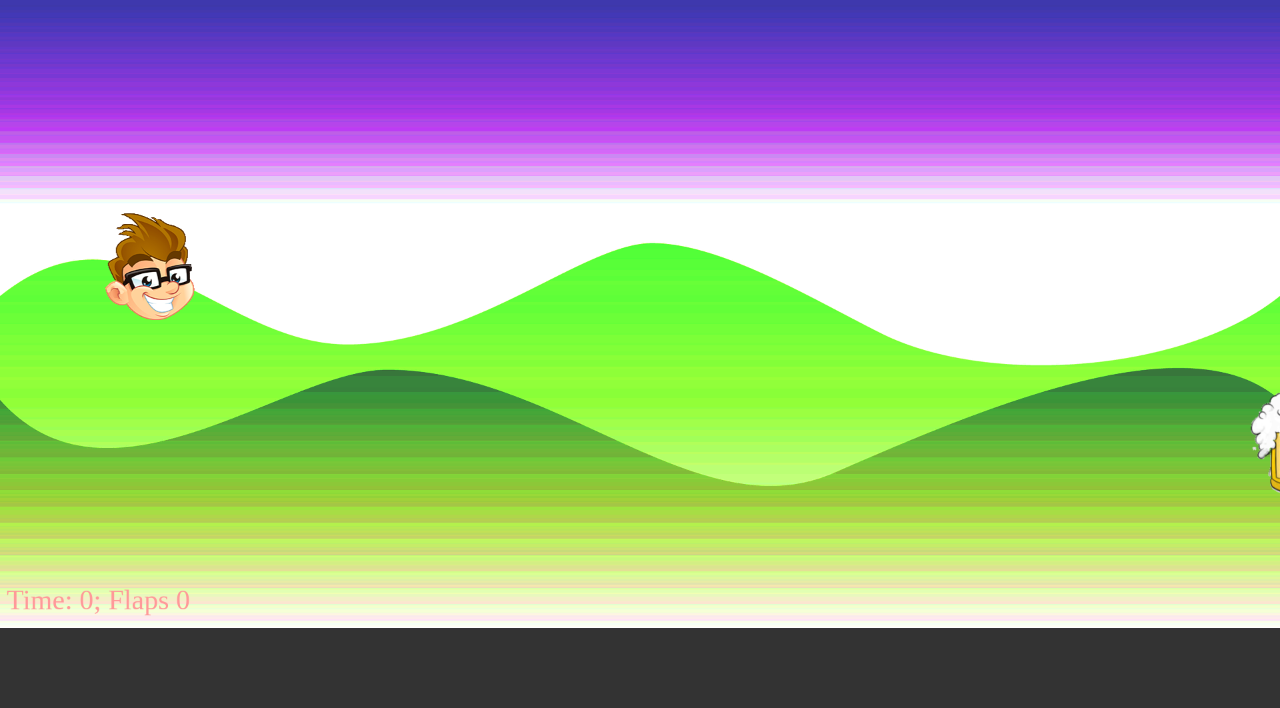
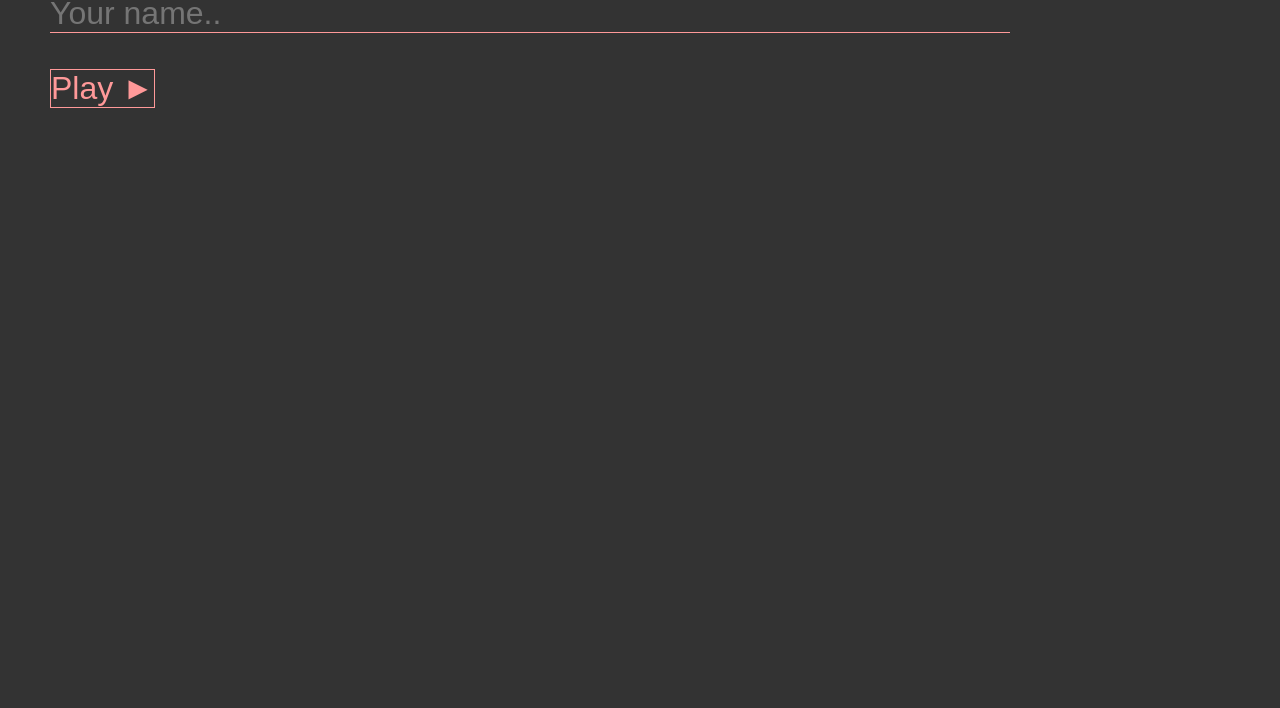
Before and after one commit to J4S0Nc/flappybrent, a website: page src/index.html in a window 1280 px wide. Shown: the part 92-800 px from the top of the page. Drawn offline with Linux system fonts and the light colour scheme.

Commit message:
ask for name when its blank

```diff
--- a/src/game.js
+++ b/src/game.js
@@ -131,7 +131,10 @@ export default class Game {
             this.startTime = performance.now()
             this.flaps = 0
         }
-        this.sounds.playMusic()
+        if (this.started && !this.gameOver) {
+            this.sounds.playMusic()
+        }
+
         this.flappy.update(flapping)
         if (flapping) this.flaps++
 
--- a/src/index.html
+++ b/src/index.html
@@ -92,6 +92,7 @@
 			border: 1px solid #f99;
 			color: #f99;
 		}
+
 		#actions {
 			position: absolute;
 			text-align: center;
@@ -117,8 +118,8 @@
 	</div>
 	<div id="settings" style="display: none">
 		<h1>What is your name?</h1>
-		<input type="text" id="name" name="name" placeholder="Your name.." />
-		<br/><br/><br/>
+		<input type="text" id="nameInput" name="name" placeholder="Your name.." autofocus/>
+		<br /><br /><br />
 		<button id="saveSettingsButton">Play &#9658;</button>
 	</div>
 
@@ -159,14 +160,15 @@
 		const playButton = document.getElementById('playButton')
 		const settingsButton = document.getElementById('settingsButton')
 		const saveSettingsButton = document.getElementById('saveSettingsButton')
+		const nameInput = document.getElementById('nameInput')
 		const clickToPlay = document.getElementById('clickToPlay')
 
-		const loader = new Loader(loading, container, playGame)
+		const loader = new Loader(loading, container, start)
 		const canvas = document.getElementById('viewport')
 		const ctx = canvas.getContext('2d', { alpha: false })
 
 		const TICK = 1000 / 240 // 240 updates / second
-		let paused = false;
+		let paused = true;
 		window.game = new Game()
 		const view = new View()
 		const input = []
@@ -174,13 +176,25 @@
 
 		const inputType = ('ontouchstart' in window) ? 'ontouchstart' : 'click'
 		document.addEventListener('keyup', () => input.push(true))
+		nameInput.addEventListener('keyup', () => { if (event.keyCode === 13) { saveSettingsButton.click() } })
 		document.addEventListener(inputType, () => input.push(true))
 		pauseButton.addEventListener(inputType, () => pauseGame())
 		playButton.addEventListener(inputType, () => playGame())
 		clickToPlay.addEventListener(inputType, () => playGame())
 		settingsButton.addEventListener(inputType, () => showSettings())
 		saveSettingsButton.addEventListener(inputType, () => saveSettings())
+		requestAnimationFrame(gameLoop)
 
+		function start() {
+			loading.style.display = 'none';
+			console.log(game.stats.user.name)
+			if (!game.stats.user.name) {
+				settings.style.display = 'block';
+				container.style.display = 'none';
+			} else {
+				playGame()
+			}
+		}
 
 		function playGame() {
 			settings.style.display = 'none';
@@ -189,8 +203,6 @@
 			while (input.length) { input.pop(); }
 			time = performance.now()
 			paused = false
-
-			requestAnimationFrame(gameLoop)
 		}
 		function pauseGame() {
 			paused = true;
@@ -201,7 +213,7 @@
 			const now = performance.now()
 			game.paused = paused;
 			while (time + TICK <= now) {
-				const flapping = input.shift()
+				const flapping = !paused && input.shift()
 				const finished = game.update(flapping)
 				if (finished && flapping && game.gameOver) game = new Game() //start new game
 
@@ -224,13 +236,14 @@
 		}
 		function showSettings() {
 			pauseGame()
-			document.getElementById("name").value = game.stats.user.name
+			document.getElementById("nameInput").value = game.stats.user.name
 			container.style.display = 'none';
 			settings.style.display = 'block';
 		}
 		function saveSettings() {
-			const name = document.getElementById("name").value
+			const name = document.getElementById("nameInput").value
 			game.stats.user.name = name
+			game.stats.saveStats()
 			settings.style.display = 'none';
 			container.style.display = 'block';
 			pauseGame()
--- a/src/view.js
+++ b/src/view.js
@@ -78,7 +78,7 @@ export default class View {
             ctx.fillText('Breeeeent!', 30, 250);
         }
 
-        if (game.paused) {
+        if (game.started && game.paused) {
             ctx.font = '420px bold verdana'
             ctx.fillText('Paused!', 300, 350);
         }
```
